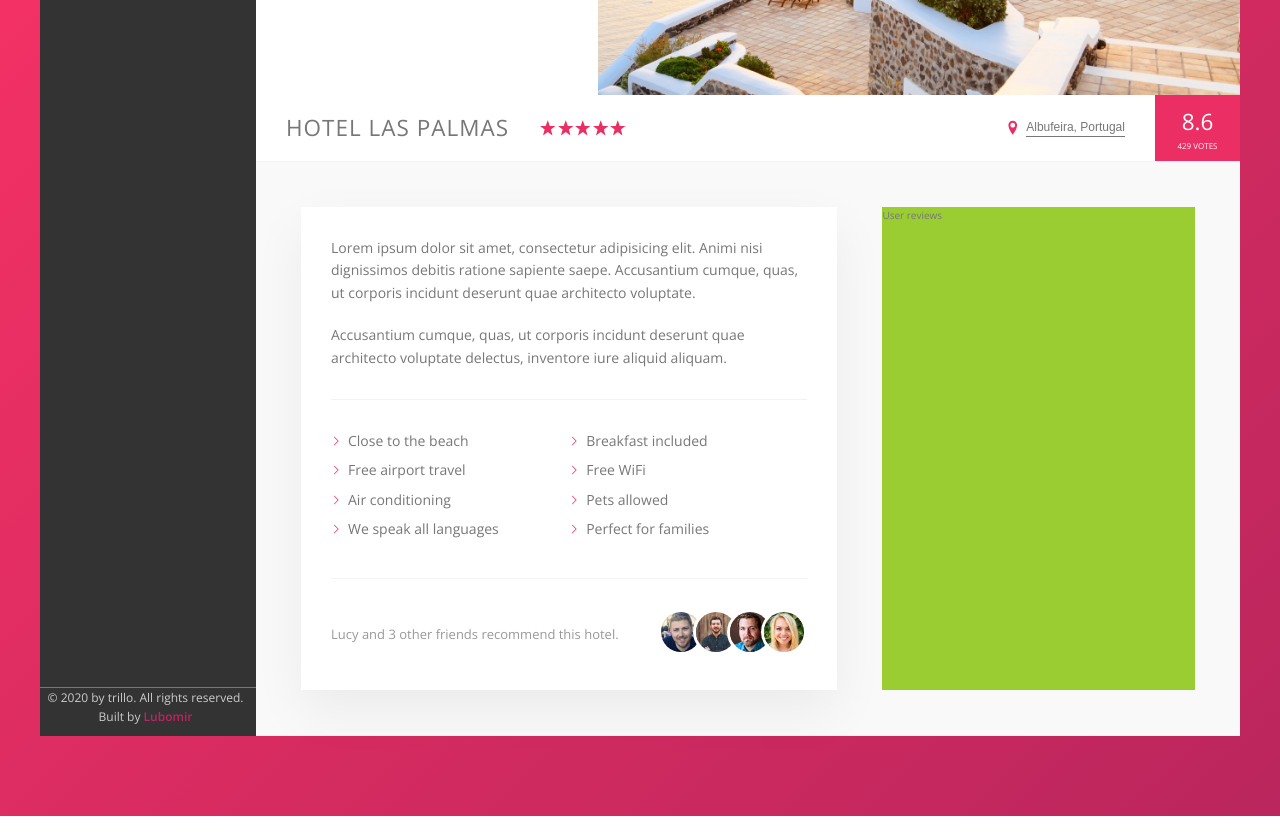
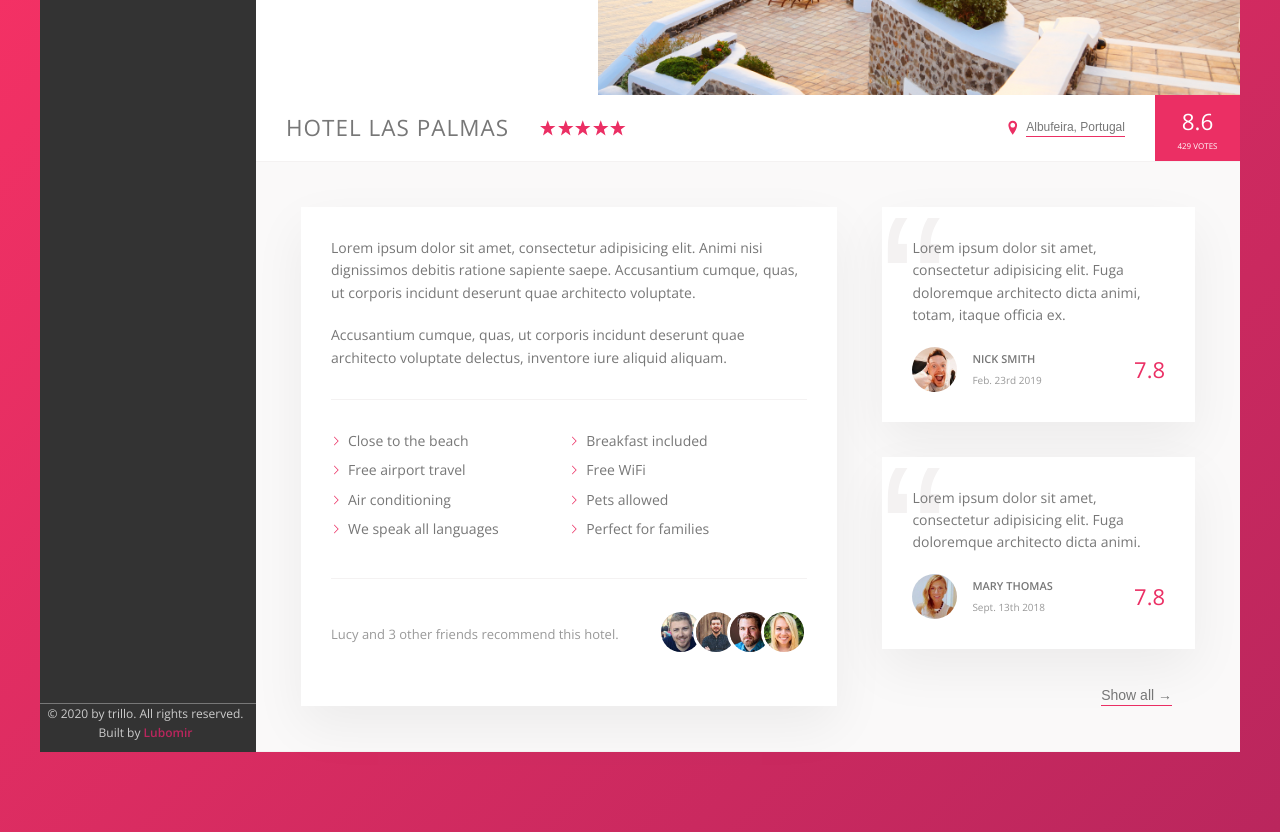
Before and after one commit to LubosG12/Trillo, a website: page index.html in a window 1280 px wide. Shown: the part 440-1272 px from the top of the page. Drawn offline with nearby package versions, Linux system fonts and the light colour scheme.

Commit message:
Review section added

```diff
--- a/index.html
+++ b/index.html
@@ -160,7 +160,36 @@
                             </div>
                         </div>
                         <div class="user-reviews">
-                            User reviews
+                            <figure class="review">
+                                <blockquote class="review-text">
+                                    Lorem ipsum dolor sit amet, consectetur adipisicing elit. Fuga doloremque architecto dicta animi, totam, itaque officia ex.
+                                </blockquote>
+                                <figcaption class="review-user">
+                                    <img src="img/user-1.jpg" alt="user" class="review-photo">
+                                    <div class="review-user-box">
+                                        <p class="review-user-name">Nick Smith</p>
+                                        <p class="review-user-date">Feb. 23rd 2019</p>
+                                    </div>
+                                    <div class="review-rating">7.8</div>
+                                </figcaption>
+                            </figure>
+                            <figure class="review">
+                                <blockquote class="review-text">
+                                    Lorem ipsum dolor sit amet, consectetur adipisicing elit. Fuga doloremque architecto dicta animi.
+                                </blockquote>
+                                <figcaption class="review-user">
+                                    <img src="img/user-2.jpg" alt="user" class="review-photo">
+                                    <div class="review-user-box">
+                                        <p class="review-user-name">Mary Thomas</p>
+                                        <p class="review-user-date">Sept. 13th 2018</p>
+                                    </div>
+                                    <div class="review-rating">7.8</div>
+                                </figcaption>
+                            </figure>
+
+                            <button class="btn-inline review-btn">
+                                Show all <span>&rarr;</span>
+                            </button>
                         </div>
                     </div>
                 </main>
--- a/sass/_components.scss
+++ b/sass/_components.scss
@@ -280,7 +280,7 @@
     border: none;
     color: var(--primary-color);
     font-size: inherit;
-    border-bottom: 1px solid currentColor;
+    border-bottom: 1px solid var(--color-primary);
     padding-bottom: 2px;
     display: inline-block;
     background-color: transparent;
@@ -288,10 +288,11 @@
     transition: all .2s;
 
     &:hover {
-        color: var(--color-primary);
+        color: var(--color-primary-dark);
     }
 
     &:focus {
+        color: var(--color-primary-dark);
         outline: none;
         animation: pulsate 1s infinite;
     }
@@ -393,3 +394,72 @@
         }
     }
 }
+
+/////////////////////////////////////////////////////
+// REVIEWS
+
+.review {
+    background-color: #fff;
+    box-shadow: var(--shadow-light);
+    padding: 3rem;
+    margin-bottom: 3.5rem;
+    position: relative;
+    overflow: hidden;
+
+    &-text {
+        margin-bottom: 2rem;
+        z-index: 10;
+        position: relative;
+    }
+
+    &-user {
+        display: flex;
+        align-items: center;
+    }
+
+    &-photo {
+        height: 4.5rem;
+        width: 4.5rem;
+        border-radius: 50%;
+        margin-right: 1.5rem;
+    }
+
+    &-user-box {
+        margin-right: auto;
+    }
+
+    &-user-name {
+        font-size: 1.1rem;
+        font-weight: 600;
+        text-transform: uppercase;
+        margin-bottom: .4rem;
+    }
+
+    &-user-date {
+        font-size: 1rem;
+        color: var(--color-Grey-dark-3);
+    }
+
+    &-rating {
+        color: var(--color-primary);
+        font-size: 2.2rem;
+        font-weight: 300;
+    }
+
+    &-btn {
+        margin-left: 70%;
+    }
+
+    &::before {
+        content:"\201C";
+        position: absolute;
+        top: -2rem;
+        left: -.2rem;
+        line-height: 1;
+        font-size: 20rem;
+        color: var(--color-Grey-light-2);
+        font-family: sans-serif;
+        z-index: 1;
+
+    }
+}
--- a/sass/_layout.scss
+++ b/sass/_layout.scss
@@ -38,6 +38,7 @@
 }
 
 .detail {
+    font-size: 1.4rem;
     display: flex;
     padding: 4.5rem;
     background-color: var(--color-Grey-light-1);
@@ -54,6 +55,5 @@
 }
 
 .user-reviews {
-    background-color: yellowgreen;
     flex: 1;
 }
```
Also changed, not shown: css/style.css.
